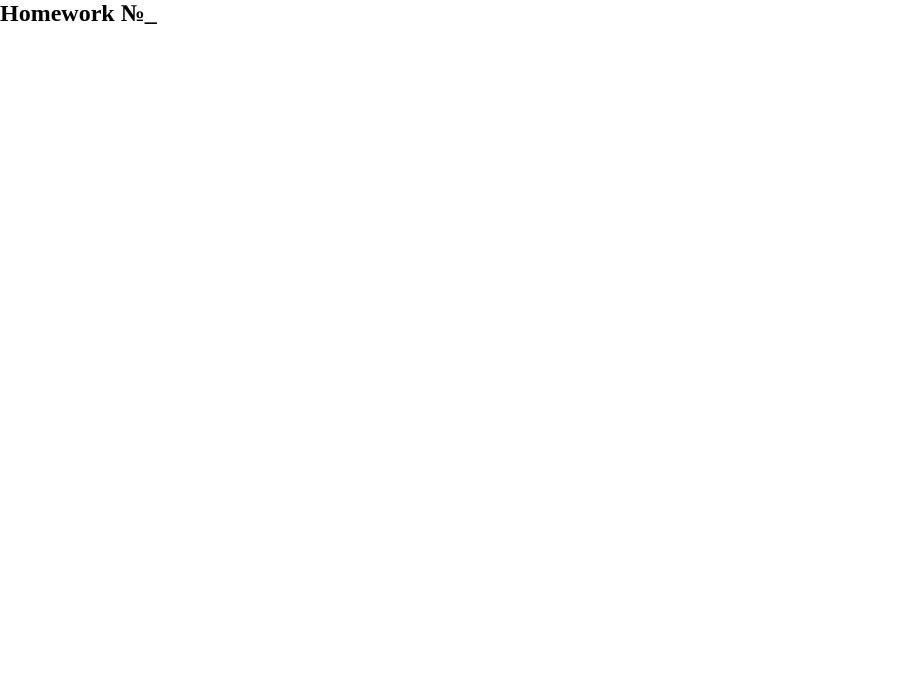
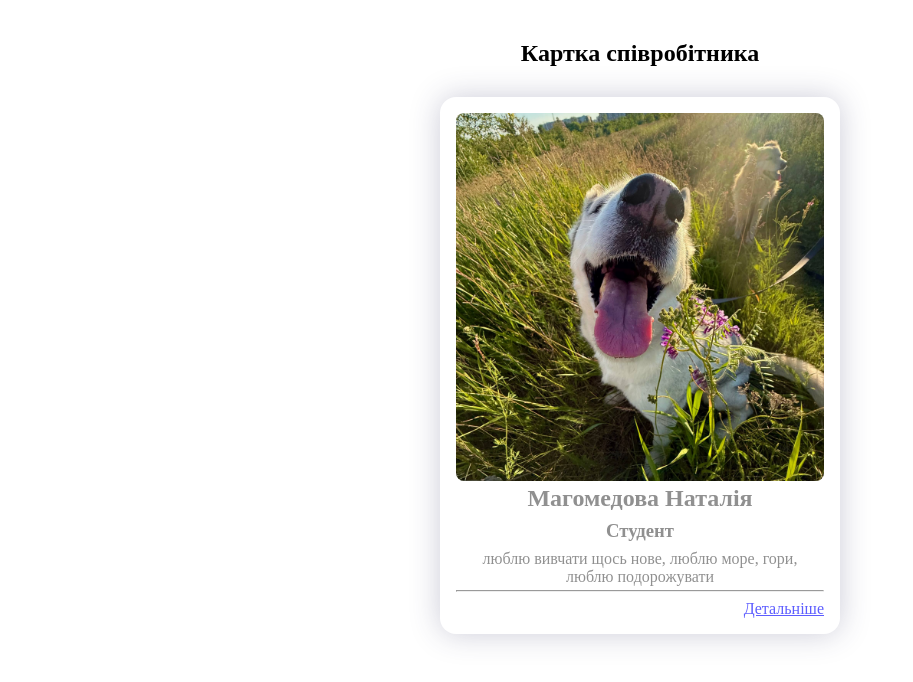
Before and after one commit to NataMag70/it-fast-start-my-02-11-2026, a plain HTML site: page index.html in a window 1280 px wide. Shown: the whole page, without its empty margins (0-913 px from the left). Drawn offline with Linux system fonts and the light colour scheme.

Commit message:
add homework-6

```diff
--- a/index.html
+++ b/index.html
@@ -7,10 +7,21 @@
     <link rel="stylesheet" href="./styles/style.css">
 </head>
 <body>
-    <header> </header>
+    <header>
+    </header>
     <main>
-        <section>
-            <h1>Homework №_</h1>
+        <section class="hero-section">
+            <h1>Картка співробітника</h1>
+            <div class = 'wrapper'>
+                <img src="../images/myfoto.jpg" alt="My Photo" class = 'foto'>
+                <h2 class="text">Магомедова Наталія</h2>
+                <h3 class="text">Студент</h3>
+                <p class="text">люблю вивчати щось нове, люблю море, гори, люблю подорожувати</p>
+                <hr>
+                <p class="detail"><a href="">Детальніше</a></p>
+
+
+            </div>
         </section>
     </main>
     <footer> </footer>
--- a/styles/style.css
+++ b/styles/style.css
@@ -3,3 +3,40 @@
     padding: 0;
     box-sizing: border-box;
 }
+.hero-section {
+    text-align: center;
+    padding-top: 40px;
+}
+.hero-section h1 {
+    margin-bottom: 30px;
+}
+.wrapper {
+    width: 100%;
+    max-width: 400px;
+    margin: 0 auto;
+    padding: 16px;
+    background-color: white;
+    border-radius: 16px;
+    box-shadow: 0px 0px 30px 0px #32326440;
+}
+.wrapper img {
+    width: 100%;
+    aspect-ratio: 1 / 1;
+    object-fit: cover;
+    display: block;
+    border-radius: 8px;
+
+}
+.text {
+    text-align: center;
+    color: #909090;
+    padding: 4px;
+
+}
+.detail {
+    text-align: end;
+    padding-top: 8px;
+}
+.detail a {
+    color: #5d5dff;
+}
```
Also changed, not shown: images/myfoto.jpg (added).
